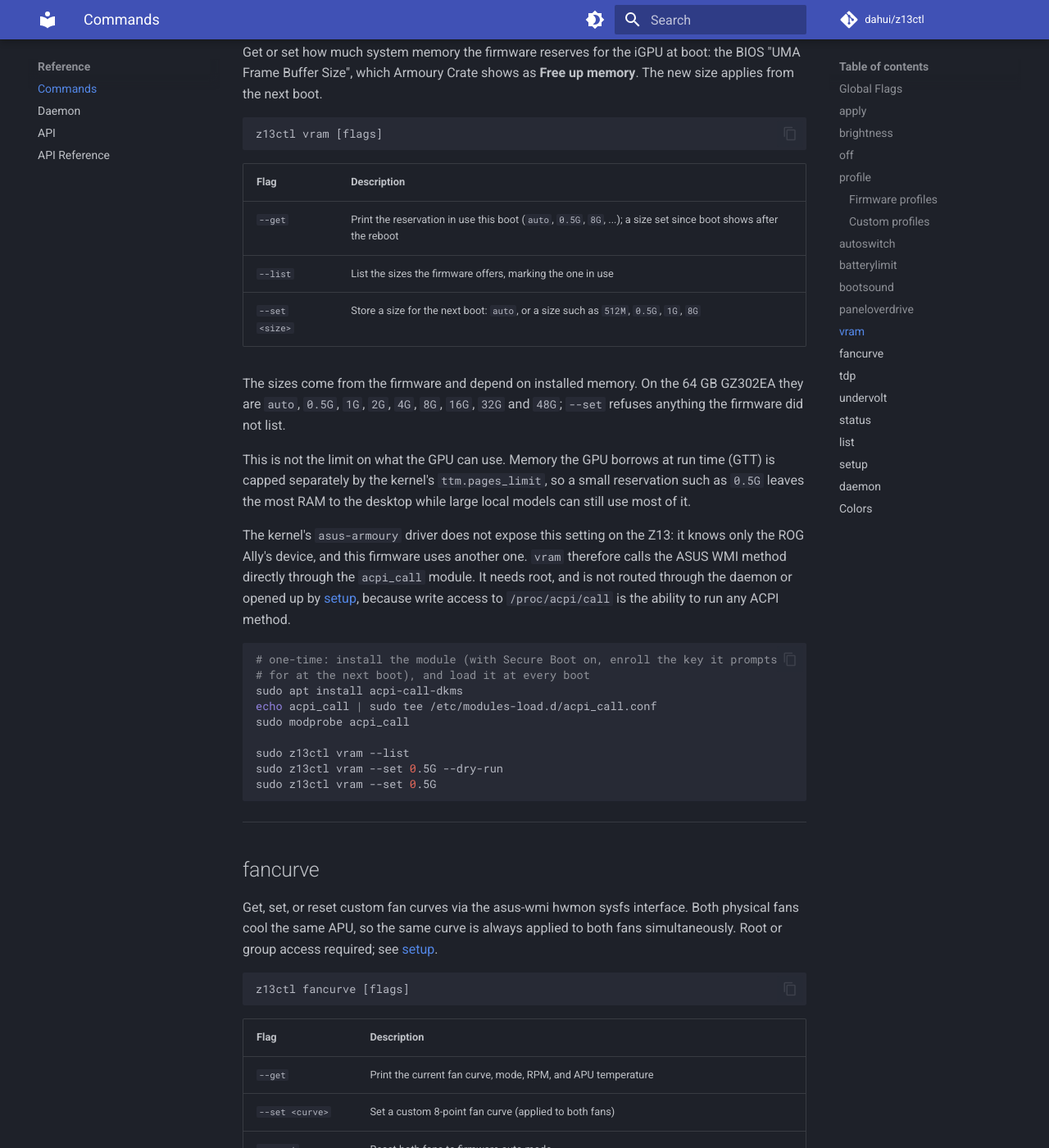
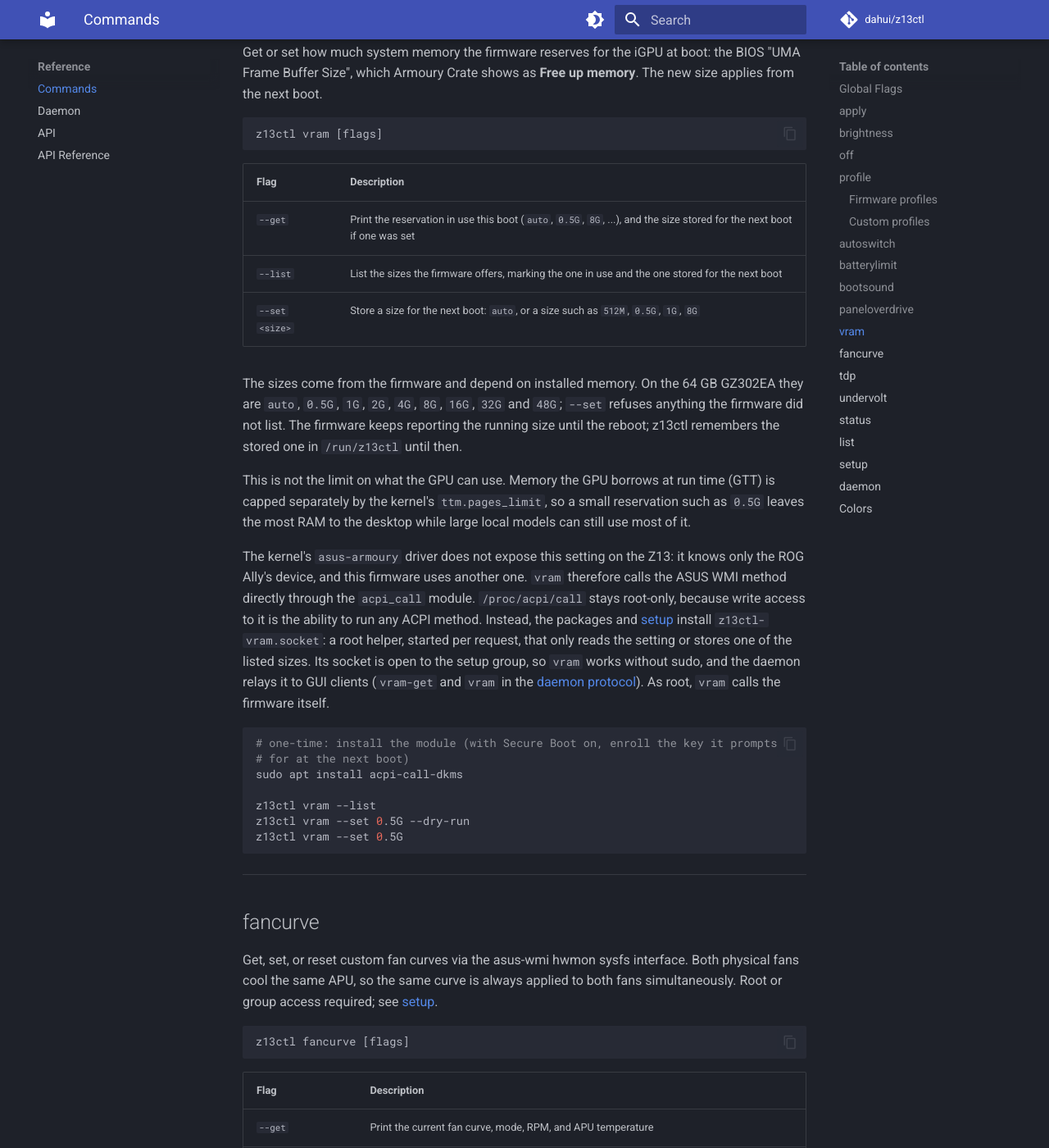
Before and after one commit to dahui/z13ctl, an MkDocs documentation site: the page built from docs/commands.md, in a window 1280 px wide and 1400 px high, scrolled down 7761 px. Shown: the whole window at 82% size. Built offline with MkDocs 1.6.1 and Material for MkDocs 9.7.7, drawn with Linux system fonts in a browser that asks for light colours; comment, search, counter and statistics services are not loaded.

Commit message:
feat: install the z13ctl-vram helper units
z13ctl-vram.socket (/run/z13ctl/vram.sock, 0660, the setup group,
Accept=yes) and z13ctl-vram@.service (one 'z13ctl vram-helper' per
connection, loads acpi_call first, sandboxed to /run/z13ctl).

Shipped by the deb/rpm/arch packages and the AUR PKGBUILD, enabled by
postinstall, and generated by 'z13ctl setup' with its --group; a test
holds the generated units identical to the packaged ones. Packages
suggest acpi-call-dkms. Docs cover the helper and the daemon's vram-get
and vram commands.

Co-authored-by: shwetankshekharcode <shwetankshekharcode@gmail.com>

````diff
--- a/docs/commands.md
+++ b/docs/commands.md
@@ -333,13 +333,15 @@
 
 | Flag | Description |
 |------|-------------|
-| `--get` | Print the reservation in use this boot (`auto`, `0.5G`, `8G`, ...); a size set since boot shows after the reboot |
-| `--list` | List the sizes the firmware offers, marking the one in use |
+| `--get` | Print the reservation in use this boot (`auto`, `0.5G`, `8G`, ...), and the size stored for the next boot if one was set |
+| `--list` | List the sizes the firmware offers, marking the one in use and the one stored for the next boot |
 | `--set <size>` | Store a size for the next boot: `auto`, or a size such as `512M`, `0.5G`, `1G`, `8G` |
 
 The sizes come from the firmware and depend on installed memory. On the 64 GB
 GZ302EA they are `auto`, `0.5G`, `1G`, `2G`, `4G`, `8G`, `16G`, `32G` and `48G`;
-`--set` refuses anything the firmware did not list.
+`--set` refuses anything the firmware did not list. The firmware keeps reporting
+the running size until the reboot; z13ctl remembers the stored one in
+`/run/z13ctl` until then.
 
 This is not the limit on what the GPU can use. Memory the GPU borrows at run
 time (GTT) is capped separately by the kernel's `ttm.pages_limit`, so a small
@@ -348,21 +350,23 @@
 
 The kernel's `asus-armoury` driver does not expose this setting on the Z13: it
 knows only the ROG Ally's device, and this firmware uses another one. `vram`
-therefore calls the ASUS WMI method directly through the `acpi_call` module. It
-needs root, and is not routed through the daemon or opened up by
-[setup](#setup), because write access to `/proc/acpi/call` is the ability to run
-any ACPI method.
+therefore calls the ASUS WMI method directly through the `acpi_call` module.
+`/proc/acpi/call` stays root-only, because write access to it is the ability to
+run any ACPI method. Instead, the packages and [setup](#setup) install
+`z13ctl-vram.socket`: a root helper, started per request, that only reads the
+setting or stores one of the listed sizes. Its socket is open to the setup group,
+so `vram` works without sudo, and the daemon relays it to GUI clients
+(`vram-get` and `vram` in the [daemon protocol](daemon.md)). As root, `vram` calls the
+firmware itself.
 
 ```sh
 # one-time: install the module (with Secure Boot on, enroll the key it prompts
-# for at the next boot), and load it at every boot
+# for at the next boot)
 sudo apt install acpi-call-dkms
-echo acpi_call | sudo tee /etc/modules-load.d/acpi_call.conf
-sudo modprobe acpi_call
 
-sudo z13ctl vram --list
-sudo z13ctl vram --set 0.5G --dry-run
-sudo z13ctl vram --set 0.5G
+z13ctl vram --list
+z13ctl vram --set 0.5G --dry-run
+z13ctl vram --set 0.5G
 ```
 
 ---
````
Also changed, not shown: .goreleaser.yml (+8 -0 lines), CLAUDE.md (+18 -2 lines), docs/daemon.md (+13 -0 lines), 7 other files.
